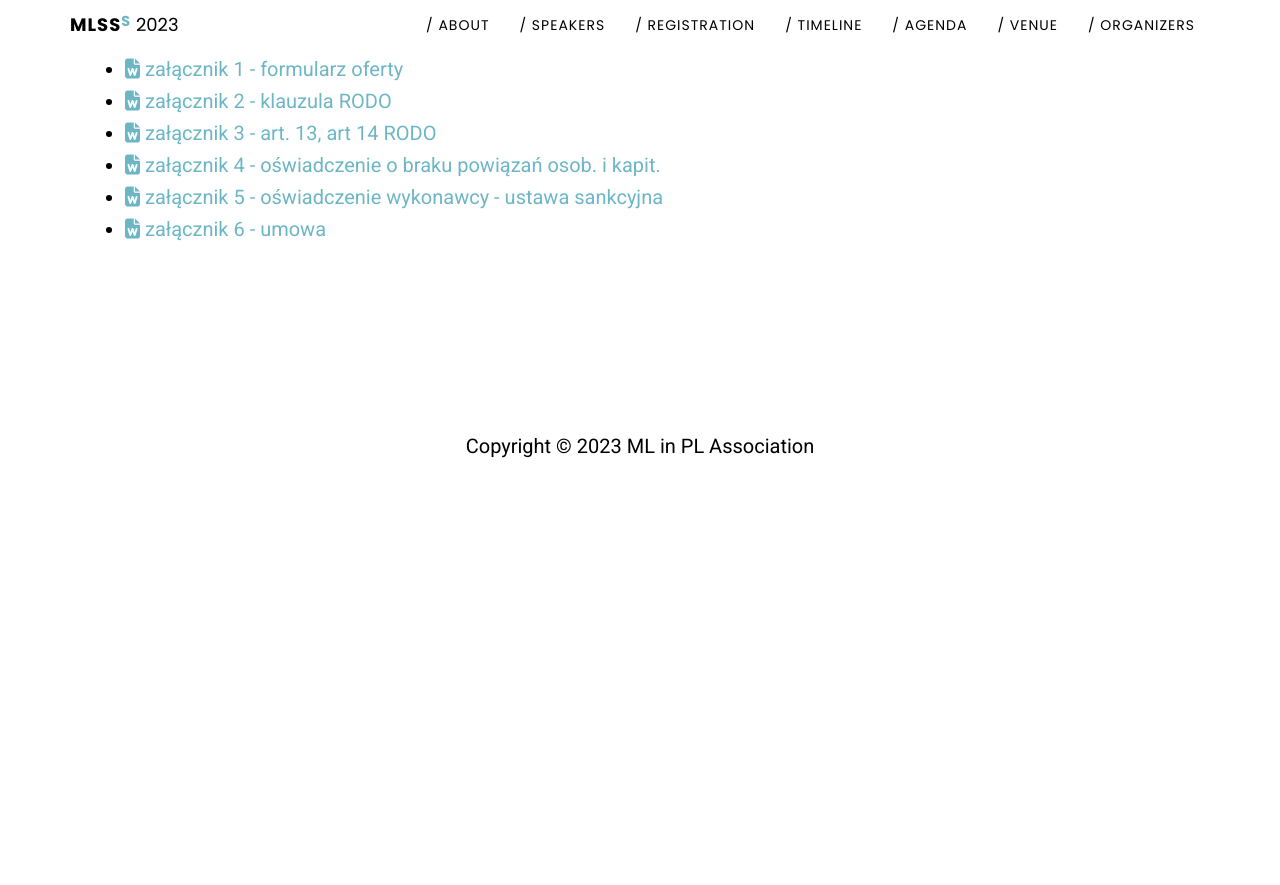
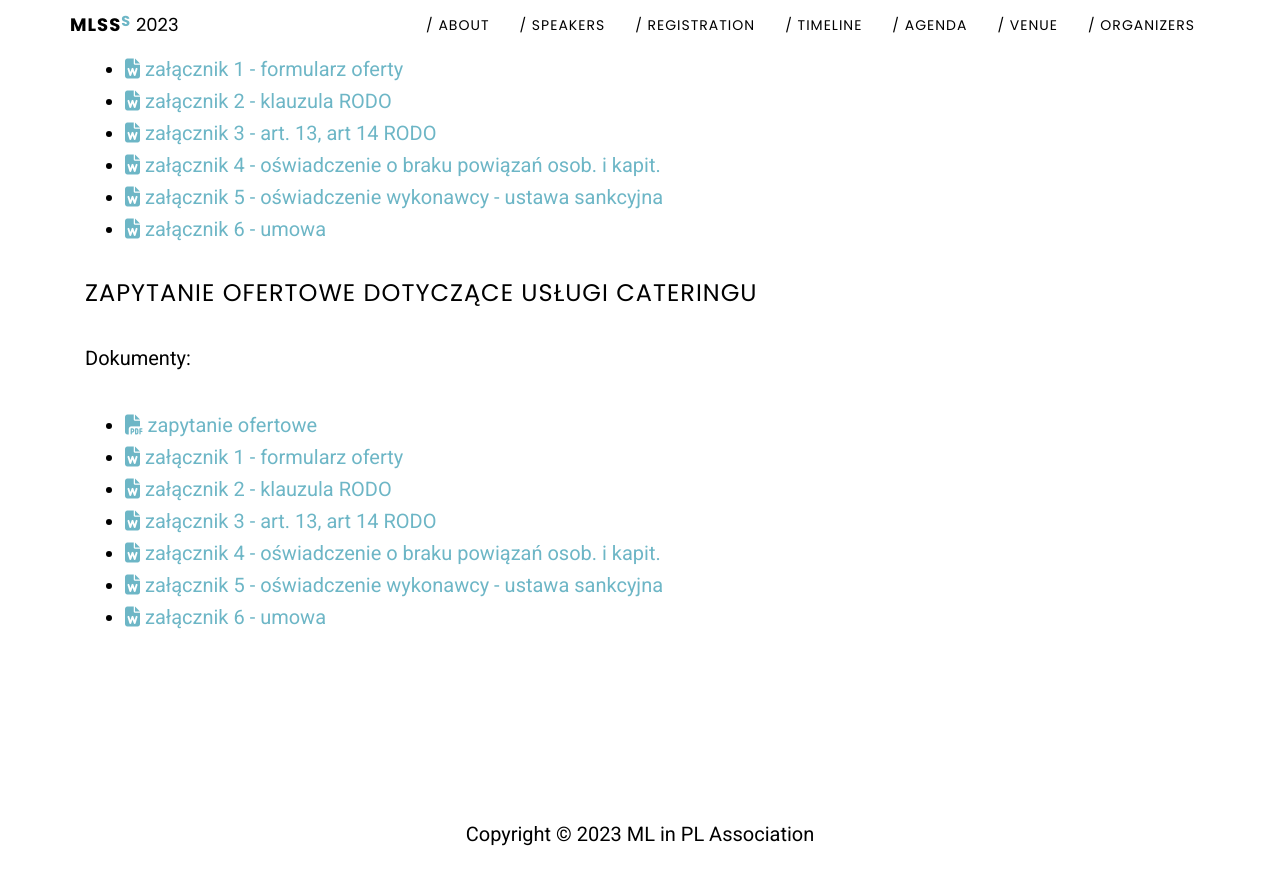
Before and after one commit to mlinpl/mlss2023.mlinpl.org, a Jekyll site: the page built from zapytania-ofertowe.md, in a window 1280 px wide and 900 px high, scrolled down 507 px. Shown: the top 885 px of the window. Built offline with Jekyll 4.4.1, drawn with Linux system fonts in a browser that asks for light colours; before the commit the page ends 1019 px from its top, so only the background shows below that.

Commit message:
Update zapytania-ofertowe.md

```diff
--- a/zapytania-ofertowe.md
+++ b/zapytania-ofertowe.md
@@ -15,3 +15,15 @@ Dokumenty:
 - [<i class="fa-solid fa-file-word"></i> załącznik 4 - oświadczenie o braku powiązań osob. i kapit.]({{ "./documents/zapytania-ofertowe/hotele/Zapytanie_ofertowe_ML2Mind2 HOTELE_zał. 4_oświadczenie o braku powiązań osob. i kapit.docx" | relative_url }})
 - [<i class="fa-solid fa-file-word"></i> załącznik 5 - oświadczenie wykonawcy - ustawa sankcyjna]({{ "./documents/zapytania-ofertowe/hotele/Zapytanie_ofertowe_ML2Mind2 HOTELE_zał. 5_oświadczenie Wykonawcy ustawa sankcyjna.docx" | relative_url }})
 - [<i class="fa-solid fa-file-word"></i> załącznik 6 - umowa]({{ "./documents/zapytania-ofertowe/hotele/Zapytanie_ofertowe_ML2Mind2 HOTELE_zał. 6_umowa.docx" | relative_url }})
+
+
+### Zapytanie ofertowe dotyczące usługi cateringu
+
+Dokumenty:
+- [<i class="fa-solid fa-file-pdf"></i> zapytanie ofertowe]({{ "./documents/zapytania-ofertowe/catering/Zapytanie_ofertowe_ML2Mind2 CATERING.pdf" | relative_url }})
+- [<i class="fa-solid fa-file-word"></i> załącznik 1 - formularz oferty]({{ "./documents/zapytania-ofertowe/catering/Zapytanie_ofertowe_ML2Mind2 CATERING_zał. 1_formularz oferty.docx" | relative_url }})
+- [<i class="fa-solid fa-file-word"></i> załącznik 2 - klauzula RODO]({{ "./documents/zapytania-ofertowe/catering/Zapytanie_ofertowe_ML2Mind2 CATERING_zał. 2_klauzula RODO.docx" | relative_url }})
+- [<i class="fa-solid fa-file-word"></i> załącznik 3 - art. 13, art 14 RODO]({{ "./documents/zapytania-ofertowe/catering/Zapytanie_ofertowe_ML2Mind2 CATERING_zał. 3_art. 13, art 14 RODO.docx" | relative_url }})
+- [<i class="fa-solid fa-file-word"></i> załącznik 4 - oświadczenie o braku powiązań osob. i kapit.]({{ "./documents/zapytania-ofertowe/catering/Zapytanie_ofertowe_ML2Mind2 CATERING_zał. 4_oświadczenie o braku powiązań osob. i kapit.docx" | relative_url }})
+- [<i class="fa-solid fa-file-word"></i> załącznik 5 - oświadczenie wykonawcy - ustawa sankcyjna]({{ "./documents/zapytania-ofertowe/catering/Zapytanie_ofertowe_ML2Mind2 CATERING_zał. 5_oświadczenie Wykonawcy ustawa sankcyjna.docx" | relative_url }})
+- [<i class="fa-solid fa-file-word"></i> załącznik 6 - umowa]({{ "./documents/zapytania-ofertowe/catering/Zapytanie_ofertowe_ML2Mind2 CATERING_zał. 6_umowa.docx" | relative_url }})
```
Also changed, not shown: 8 other files.
